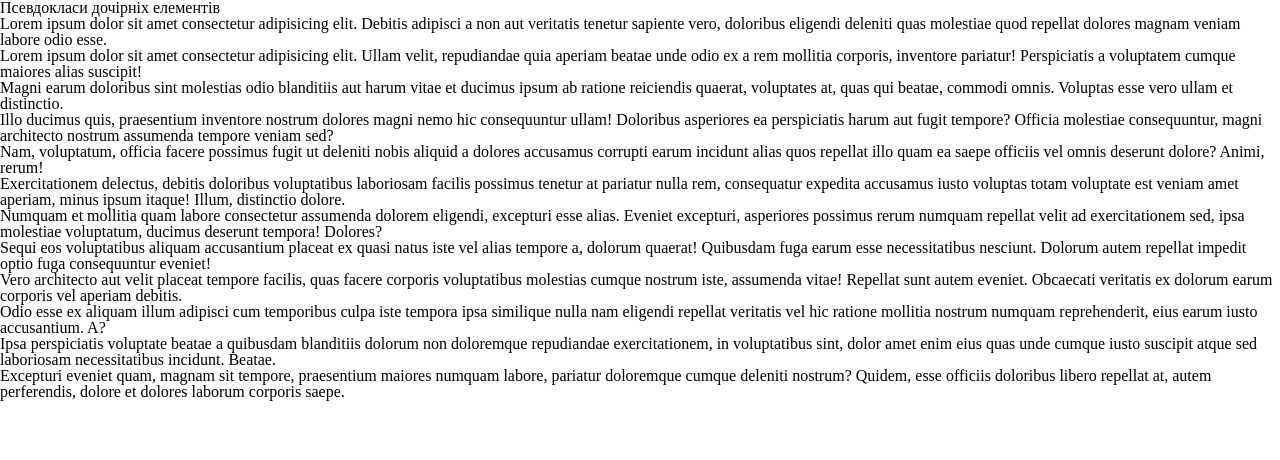
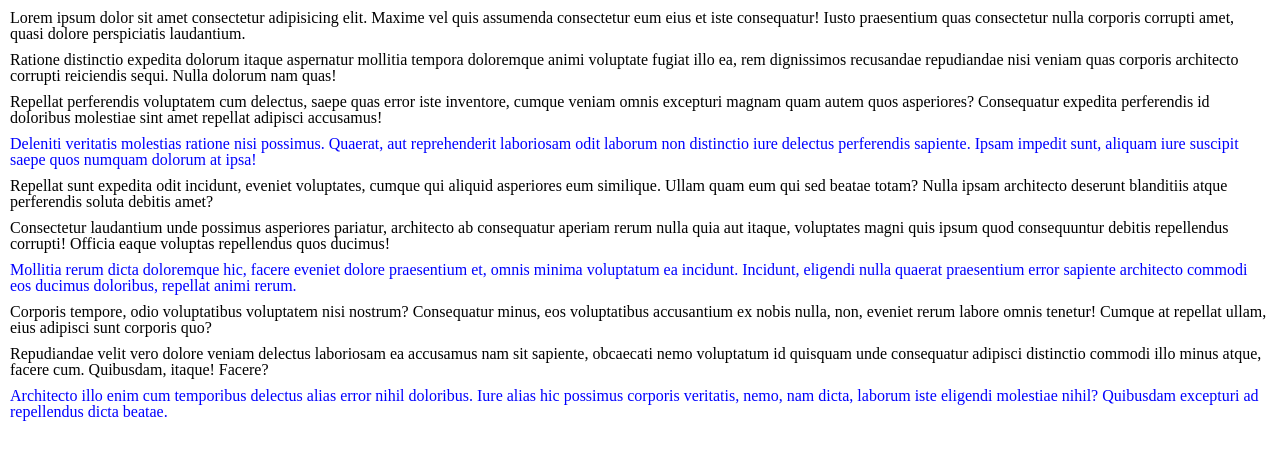
Before and after one commit to pecourses/pe2022-1-pseudoclasses-html_table, a plain HTML site: page index.html in a window 1280 px wide. Drawn offline with Linux system fonts and the light colour scheme.

Commit message:
Add pseudoclasses for nth elements

```diff
--- a/css/style.css
+++ b/css/style.css
@@ -1,19 +1,26 @@
-/* div:first-child {
+div {
+  margin: 10px;
+}
+/* з початку */
+/* div:nth-child(3) {
+  color: brown;
+} */
+
+/* з кінця */
+/* div:nth-last-child(5) {
+  color: blue;
+} */
+
+/* непарні */
+/* div:nth-child(odd) {
+  background-color: aqua;
+} */
+
+/* пірні */
+/* div:nth-child(even) {
+  background-color: orange;
+} */
+
+div:nth-child(3n + 4) {
   color: blue;
 }
-
-div:first-of-type {
-  background-color: blueviolet;
-}
-
-div:last-child {
-  color: red;
-}
-
-div:last-of-type {
-  background-color: aquamarine;
-}
-
-p:first-of-type {
-  background-color: rebeccapurple;
-} */
--- a/index.html
+++ b/index.html
@@ -9,75 +9,65 @@
     <title>Document</title>
   </head>
   <body>
-    <h1>Псевдокласи дочірніх елементів</h1>
     <div
-      >Lorem ipsum dolor sit amet consectetur adipisicing elit. Debitis adipisci
-      a non aut veritatis tenetur sapiente vero, doloribus eligendi deleniti
-      quas molestiae quod repellat dolores magnam veniam labore odio esse.</div
-    >
-    <p
-      >Lorem ipsum dolor sit amet consectetur adipisicing elit. Ullam velit,
-      repudiandae quia aperiam beatae unde odio ex a rem mollitia corporis,
-      inventore pariatur! Perspiciatis a voluptatem cumque maiores alias
-      suscipit!</p
+      >Lorem ipsum dolor sit amet consectetur adipisicing elit. Maxime vel quis
+      assumenda consectetur eum eius et iste consequatur! Iusto praesentium quas
+      consectetur nulla corporis corrupti amet, quasi dolore perspiciatis
+      laudantium.</div
     >
     <div
-      >Magni earum doloribus sint molestias odio blanditiis aut harum vitae et
-      ducimus ipsum ab ratione reiciendis quaerat, voluptates at, quas qui
-      beatae, commodi omnis. Voluptas esse vero ullam et distinctio.</div
-    >
-    <p
-      >Illo ducimus quis, praesentium inventore nostrum dolores magni nemo hic
-      consequuntur ullam! Doloribus asperiores ea perspiciatis harum aut fugit
-      tempore? Officia molestiae consequuntur, magni architecto nostrum
-      assumenda tempore veniam sed?</p
+      >Ratione distinctio expedita dolorum itaque aspernatur mollitia tempora
+      doloremque animi voluptate fugiat illo ea, rem dignissimos recusandae
+      repudiandae nisi veniam quas corporis architecto corrupti reiciendis
+      sequi. Nulla dolorum nam quas!</div
     >
     <div
-      >Nam, voluptatum, officia facere possimus fugit ut deleniti nobis aliquid
-      a dolores accusamus corrupti earum incidunt alias quos repellat illo quam
-      ea saepe officiis vel omnis deserunt dolore? Animi, rerum!</div
-    >
-    <p
-      >Exercitationem delectus, debitis doloribus voluptatibus laboriosam
-      facilis possimus tenetur at pariatur nulla rem, consequatur expedita
-      accusamus iusto voluptas totam voluptate est veniam amet aperiam, minus
-      ipsum itaque! Illum, distinctio dolore.</p
+      >Repellat perferendis voluptatem cum delectus, saepe quas error iste
+      inventore, cumque veniam omnis excepturi magnam quam autem quos
+      asperiores? Consequatur expedita perferendis id doloribus molestiae sint
+      amet repellat adipisci accusamus!</div
     >
     <div
-      >Numquam et mollitia quam labore consectetur assumenda dolorem eligendi,
-      excepturi esse alias. Eveniet excepturi, asperiores possimus rerum numquam
-      repellat velit ad exercitationem sed, ipsa molestiae voluptatum, ducimus
-      deserunt tempora! Dolores?</div
-    >
-    <p
-      >Sequi eos voluptatibus aliquam accusantium placeat ex quasi natus iste
-      vel alias tempore a, dolorum quaerat! Quibusdam fuga earum esse
-      necessitatibus nesciunt. Dolorum autem repellat impedit optio fuga
-      consequuntur eveniet!</p
+      >Deleniti veritatis molestias ratione nisi possimus. Quaerat, aut
+      reprehenderit laboriosam odit laborum non distinctio iure delectus
+      perferendis sapiente. Ipsam impedit sunt, aliquam iure suscipit saepe quos
+      numquam dolorum at ipsa!</div
     >
     <div
-      >Vero architecto aut velit placeat tempore facilis, quas facere corporis
-      voluptatibus molestias cumque nostrum iste, assumenda vitae! Repellat sunt
-      autem eveniet. Obcaecati veritatis ex dolorum earum corporis vel aperiam
-      debitis.</div
-    >
-    <p
-      >Odio esse ex aliquam illum adipisci cum temporibus culpa iste tempora
-      ipsa similique nulla nam eligendi repellat veritatis vel hic ratione
-      mollitia nostrum numquam reprehenderit, eius earum iusto accusantium.
-      A?</p
+      >Repellat sunt expedita odit incidunt, eveniet voluptates, cumque qui
+      aliquid asperiores eum similique. Ullam quam eum qui sed beatae totam?
+      Nulla ipsam architecto deserunt blanditiis atque perferendis soluta
+      debitis amet?</div
     >
     <div
-      >Ipsa perspiciatis voluptate beatae a quibusdam blanditiis dolorum non
-      doloremque repudiandae exercitationem, in voluptatibus sint, dolor amet
-      enim eius quas unde cumque iusto suscipit atque sed laboriosam
-      necessitatibus incidunt. Beatae.</div
+      >Consectetur laudantium unde possimus asperiores pariatur, architecto ab
+      consequatur aperiam rerum nulla quia aut itaque, voluptates magni quis
+      ipsum quod consequuntur debitis repellendus corrupti! Officia eaque
+      voluptas repellendus quos ducimus!</div
     >
-    <p
-      >Excepturi eveniet quam, magnam sit tempore, praesentium maiores numquam
-      labore, pariatur doloremque cumque deleniti nostrum? Quidem, esse officiis
-      doloribus libero repellat at, autem perferendis, dolore et dolores laborum
-      corporis saepe.</p
+    <div
+      >Mollitia rerum dicta doloremque hic, facere eveniet dolore praesentium
+      et, omnis minima voluptatum ea incidunt. Incidunt, eligendi nulla quaerat
+      praesentium error sapiente architecto commodi eos ducimus doloribus,
+      repellat animi rerum.</div
+    >
+    <div
+      >Corporis tempore, odio voluptatibus voluptatem nisi nostrum? Consequatur
+      minus, eos voluptatibus accusantium ex nobis nulla, non, eveniet rerum
+      labore omnis tenetur! Cumque at repellat ullam, eius adipisci sunt
+      corporis quo?</div
+    >
+    <div
+      >Repudiandae velit vero dolore veniam delectus laboriosam ea accusamus nam
+      sit sapiente, obcaecati nemo voluptatum id quisquam unde consequatur
+      adipisci distinctio commodi illo minus atque, facere cum. Quibusdam,
+      itaque! Facere?</div
+    >
+    <div
+      >Architecto illo enim cum temporibus delectus alias error nihil doloribus.
+      Iure alias hic possimus corporis veritatis, nemo, nam dicta, laborum iste
+      eligendi molestiae nihil? Quibusdam excepturi ad repellendus dicta
+      beatae.</div
     >
   </body>
 </html>
```
